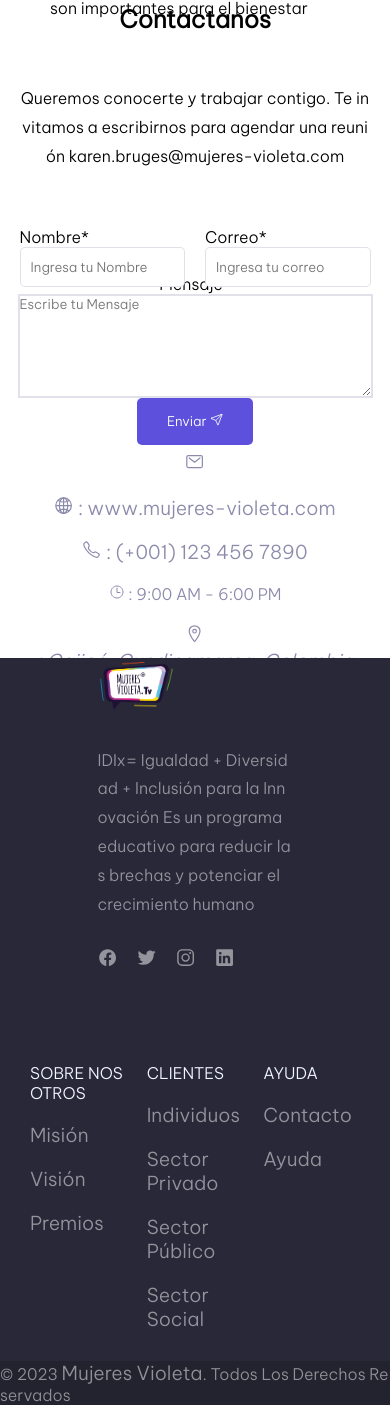
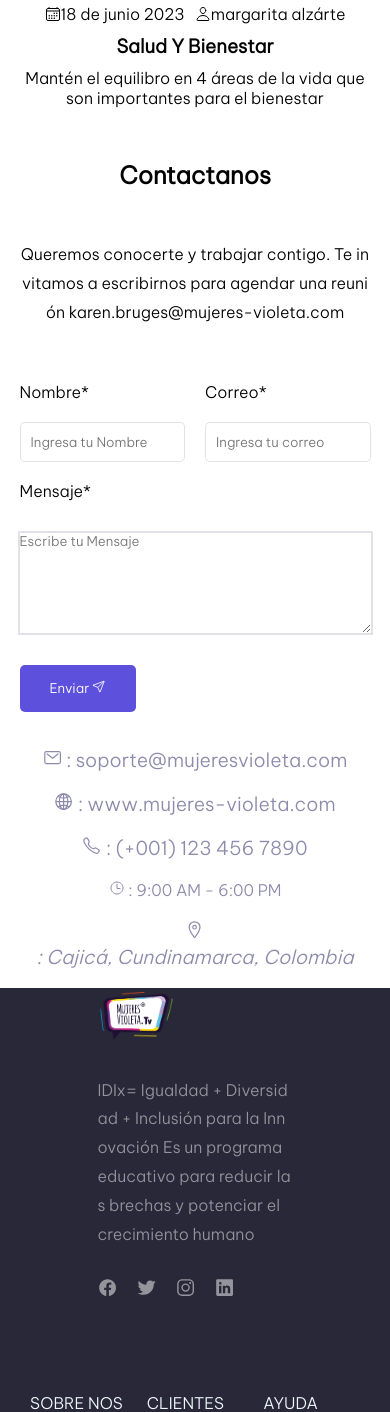
Before and after one commit to AlejandroCarpioH/mv_prototipo, a PHP site: page / in a window 390 px wide. Shown: the part 1413-2825 px from the top of the page. Run offline with PHP 8.4, Linux system fonts and the light colour scheme.

Commit message:
mejorando css responsive

```diff
--- a/css/contact.css
+++ b/css/contact.css
@@ -1,5 +1,6 @@
 
 .contact{
+    padding-top: 15rem;
     text-align: center;
     width: 100%;
     /* background-color: antiquewhite; */
@@ -13,6 +14,12 @@
     display: flex;
     justify-content: center;
     width: 100%;
+    left: 0%;
+}
+.buttom-contact-container{
+    width: 100%;
+    display: flex;
+    justify-content: start;
 }
 /* buttom */
 .contact-wrapper .btn-primary{
@@ -21,6 +28,11 @@
     border-radius: 5px;
     background-color:rgb(92, 80, 220);
     color: white;
+    transition: all .3s;
+    &:hover{
+        transform: translateY(-2px);
+        box-shadow: 0px 0px 10px 1px rgb(133, 133, 133);
+    }
 }
 
 textarea{
@@ -36,7 +48,7 @@ textarea{
 }
 .contact .contact-list{
     width: 100%;
-    height: 100%;
+    height: 40%;
     display: flex;
     flex-direction: column;
     align-items: center;
@@ -62,21 +74,29 @@ textarea{
 .contact .contact-wrapper{
     display: grid;
     width: 100%;
+    gap: 30px;
     height: 30rem;
+    padding-bottom: 20rem;
     /* background-color: aqua; */
     grid-template-columns: repeat(auto-fit, minmax(min(100%, 500px), 1fr));
-
     place-items: center;
 }
 .contact-form{
     /* background-color: rgb(63, 39, 7); */
    /* background-color: blue; */
+   position: relative;
     width: 90%;
     height: 100%;
     display: flex;
+    gap: 30px;
     flex-direction: column;
     justify-content: center;
     align-items: center;
+    & label[for='message'] {
+        /* background-color: rebeccapurple; */
+        width: 100%;
+        text-align: start;
+    }
 }
 .wrapper-flex{
     width: 100%;
@@ -85,6 +105,7 @@ textarea{
     /* background-color: rgb(226, 152, 152); */
     column-gap: 20px;
     grid-template-columns: 1fr 1fr;
+
 }
 
 .wrapper-flex input{
@@ -110,6 +131,7 @@ textarea{
 .wrapper-flex div{
     display: flex;
     flex-direction: column;
+    gap: 20px;
     align-items: start;
 }
 .input-wrapper{
--- a/css/style.css
+++ b/css/style.css
@@ -220,9 +220,10 @@ main{
     position: absolute;
     background-color: rgb(92, 80, 220);;
     padding: 10px 20px;
+    border: none;
     color: white;
     z-index: .1;
-    border-radius: 3px;
+    border-radius: 5px;
 
     right: 2%;
     cursor: pointer;
@@ -252,6 +253,7 @@ main> article{
     width: 100%;
     display: grid;
     grid-template-columns: repeat(auto-fit, minmax(min(100%, 500px), 1fr));
+    gap: 40px;
 }
 .blog{
     width: 100%;
@@ -279,13 +281,17 @@ main> article{
 }
 .blog-meta{
     padding-left: 50px;
+    margin-top: 5px;
+    display: flex;
+    flex-direction: column;
+    gap: 10px;
 }
 
 .blog-meta-container{
     width: 100%;
-
     box-sizing: border-box;
     display: flex;
+    gap: 10px;
     flex-direction: row;
     & span{
         display: flex;
@@ -331,4 +337,22 @@ main{
         height: auto;
     }
 
+    .blog-meta-container{
+        justify-content: center;
+        align-items: center;
+        /* background-color: red; */
+        & span{
+            justify-content: center;
+            align-items: center;
+        }
+    }
+    .blog-meta{
+        padding-left: 0px;
+        & h3, p[class='blog-text']{
+            word-break: break-all;
+            padding: 0px 20px;
+            text-align: center;
+        }
+    }
+
 }
--- a/index.php
+++ b/index.php
@@ -222,13 +222,13 @@
                             <label for="message">Mensaje*</label>
 
                             <textarea name="message" id="message" required placeholder="Escribe tu Mensaje" class="input-field"></textarea>
+                            <div class="buttom-contact-container">
+                                <button type="submit" class="btn btn-primary">
+                                    <span>Enviar</span>
 
-                            <button type="submit" class="btn btn-primary">
-                                <span>Enviar</span>
-
-                                <ion-icon name="paper-plane-outline"></ion-icon>
-                            </button>
-
+                                    <ion-icon name="paper-plane-outline"></ion-icon>
+                                </button>
+                            </div>
                         </form>
 
                         <ul class="contact-list">
@@ -237,7 +237,7 @@
                                 <a href="mailto:soporte@mujeresvioleta.com" class="contact-link">
                                     <ion-icon name="mail-outline"></ion-icon>
 
-                                    <!-- <span>: soporte@mujeresvioleta.com</span> -->
+                                    <span>: soporte@mujeresvioleta.com</span>
                                 </a>
                             </li>
 
```
